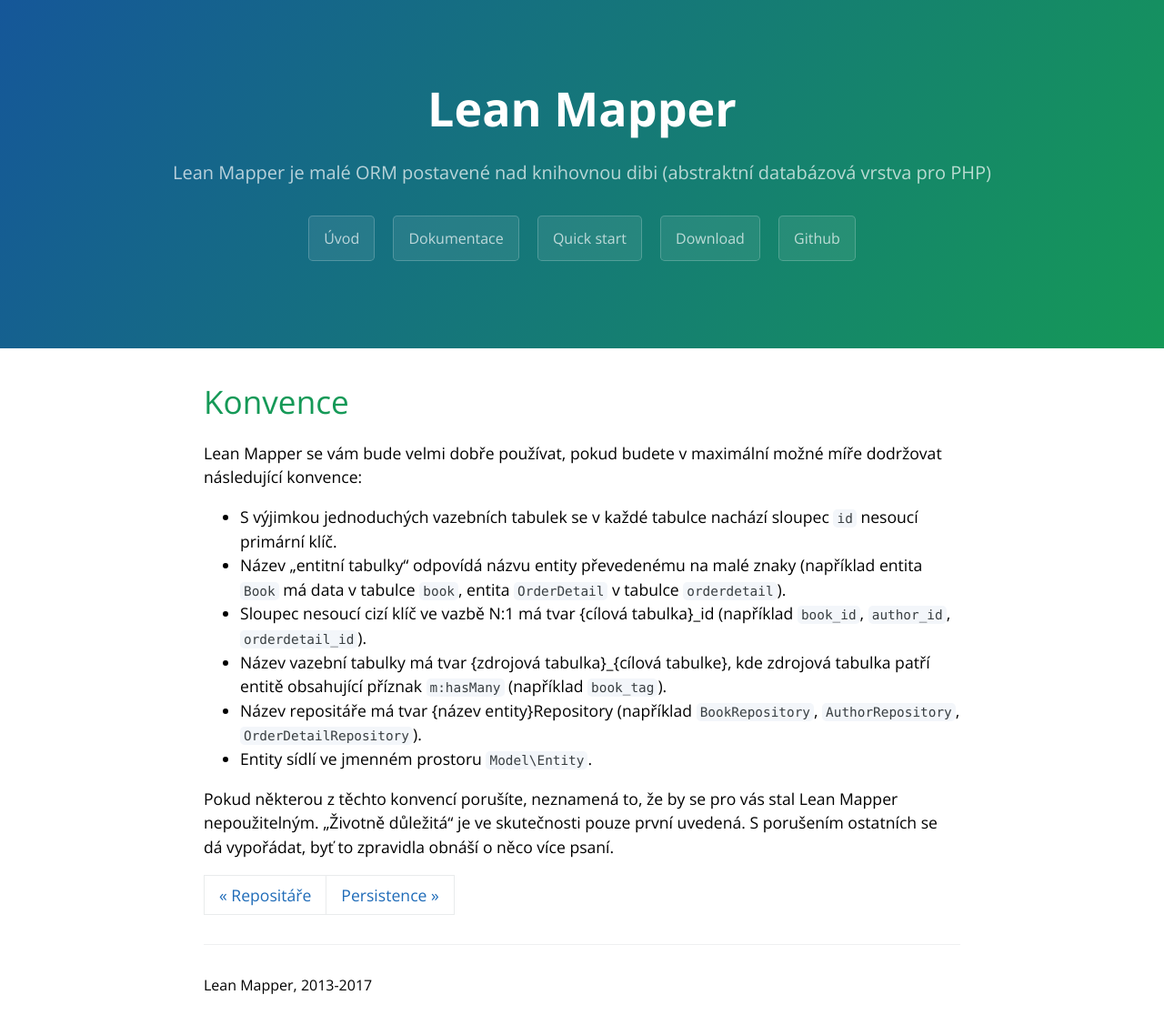
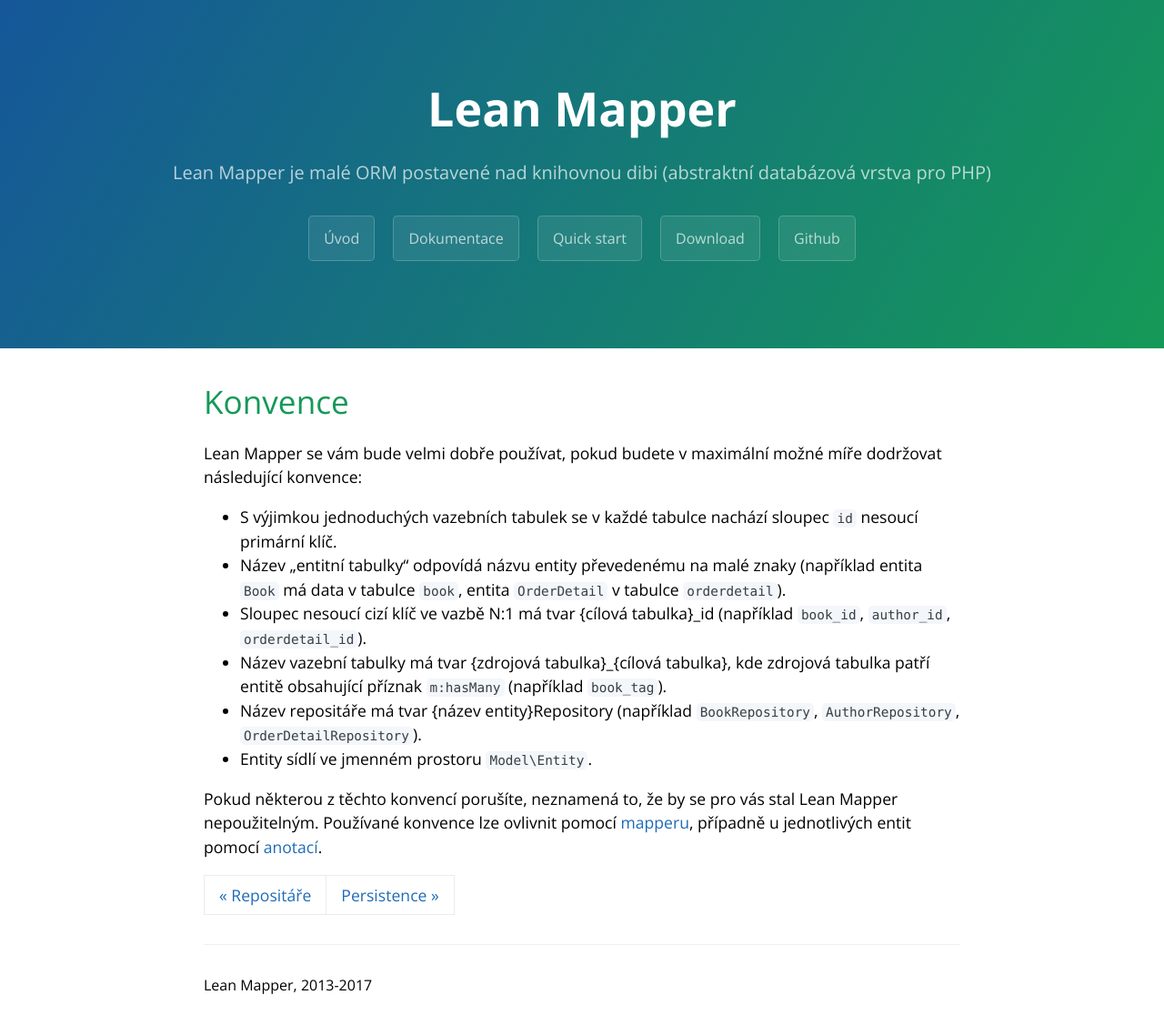
Before and after one commit to LeanMapper/LeanMapper.github.io, a Jekyll site: the page built from cs/docs/konvence.md, in a window 1280 px wide. Shown: the whole page at 91% size. Built offline with Jekyll 4.4.1, drawn with Linux system fonts in a browser that asks for light colours.

Commit message:
Konvence: typo, added link to mapper

```diff
--- a/cs/docs/konvence.md
+++ b/cs/docs/konvence.md
@@ -7,11 +7,11 @@ Lean Mapper se vám bude velmi dobře používat, pokud budete v maximální mo
 * S výjimkou jednoduchých vazebních tabulek se v každé tabulce nachází sloupec `id` nesoucí primární klíč.
 * Název „entitní tabulky“ odpovídá názvu entity převedenému na malé znaky (například entita `Book` má data v tabulce `book`, entita `OrderDetail` v tabulce `orderdetail`).
 * Sloupec nesoucí cizí klíč ve vazbě N:1 má tvar {cílová tabulka}_id (například `book_id`, `author_id`, `orderdetail_id`).
-* Název vazební tabulky má tvar {zdrojová tabulka}_{cílová tabulke}, kde zdrojová tabulka patří entitě obsahující příznak `m:hasMany` (například `book_tag`).
+* Název vazební tabulky má tvar {zdrojová tabulka}_{cílová tabulka}, kde zdrojová tabulka patří entitě obsahující příznak `m:hasMany` (například `book_tag`).
 * Název repositáře má tvar {název entity}Repository (například `BookRepository`, `AuthorRepository`, `OrderDetailRepository`).
 * Entity sídlí ve jmenném prostoru `Model\Entity`.
 
-Pokud některou z těchto konvencí porušíte, neznamená to, že by se pro vás stal Lean Mapper nepoužitelným. „Životně důležitá“ je ve skutečnosti pouze první uvedená. S porušením ostatních se dá vypořádat, byť to zpravidla obnáší o něco více psaní.
+Pokud některou z těchto konvencí porušíte, neznamená to, že by se pro vás stal Lean Mapper nepoužitelným. Používané konvence lze ovlivnit pomocí [mapperu](/cs/docs/mapper/), případně u jednotlivých entit pomocí [anotací](/cs/docs/entity/#toc-definice-pomoci-anotaci).
 
 
 [« Repositáře](/cs/docs/repositare/) | [Persistence »](/cs/docs/persistence/)
```
